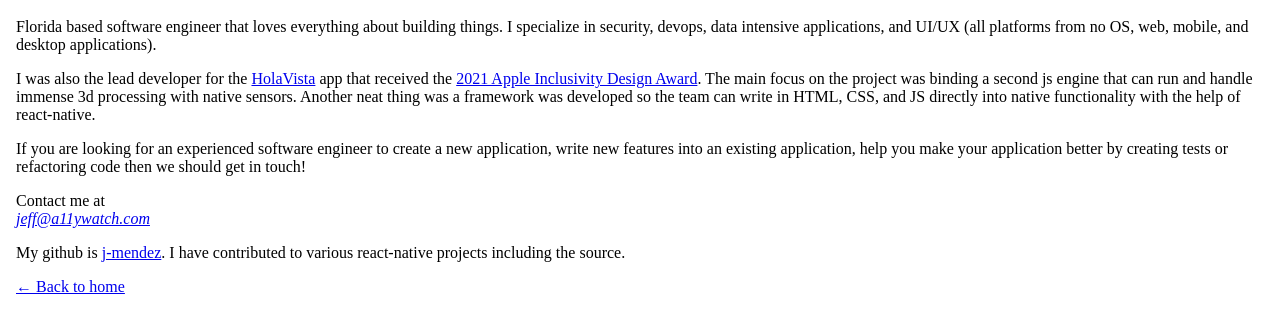
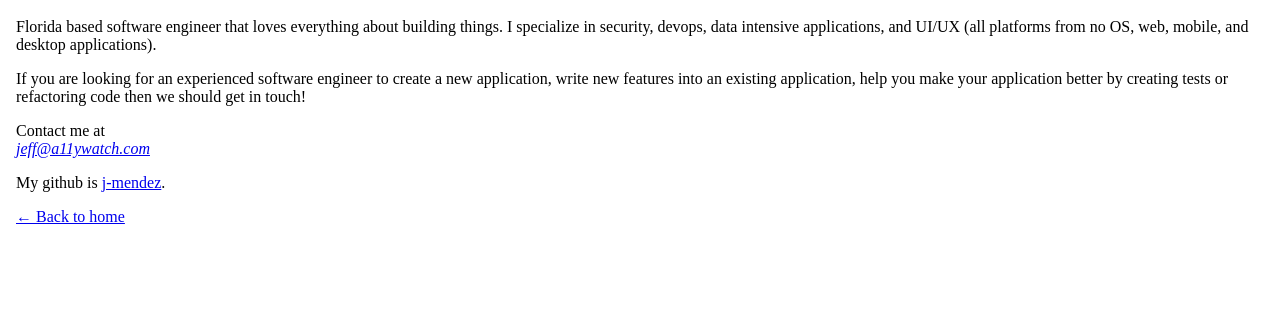
Before and after one commit to j-mendez/portfolio, an Astro site: page /about in a window 1280 px wide. Shown: the part 277-610 px from the top of the page. Built offline with nearby package versions, Linux system fonts and the light colour scheme; Astro itself is replaced by a stand-in of ours.

Commit message:
chore(about): shorten intro

```diff
--- a/src/components/about.tsx
+++ b/src/components/about.tsx
@@ -12,29 +12,6 @@ const About = () => {
             applications, and UI/UX (all platforms from no OS, web, mobile, and
             desktop applications).
           </p>
-
-          <p>
-            I was also the lead developer for the{" "}
-            <a
-              href={"https://apps.apple.com/us/app/holovista/id1474114304"}
-              target="_blank"
-            >
-              HolaVista
-            </a>{" "}
-            app that received the{" "}
-            <a
-              href={"https://developer.apple.com/design/awards/2021/"}
-              target="_blank"
-            >
-              2021 Apple Inclusivity Design Award
-            </a>
-            . The main focus on the project was binding a second js engine that
-            can run and handle immense 3d processing with native sensors.
-            Another neat thing was a framework was developed so the team can
-            write in HTML, CSS, and JS directly into native functionality with
-            the help of react-native.
-          </p>
-
           <p>
             If you are looking for an experienced software engineer to create a
             new application, write new features into an existing application,
@@ -54,9 +31,7 @@ const About = () => {
               title={"Jeff Mendez's Github"}
             >
               j-mendez
-            </a>
-            . I have contributed to various react-native projects including the
-            source.
+            </a>.
           </p>
         </div>
       </div>
```
